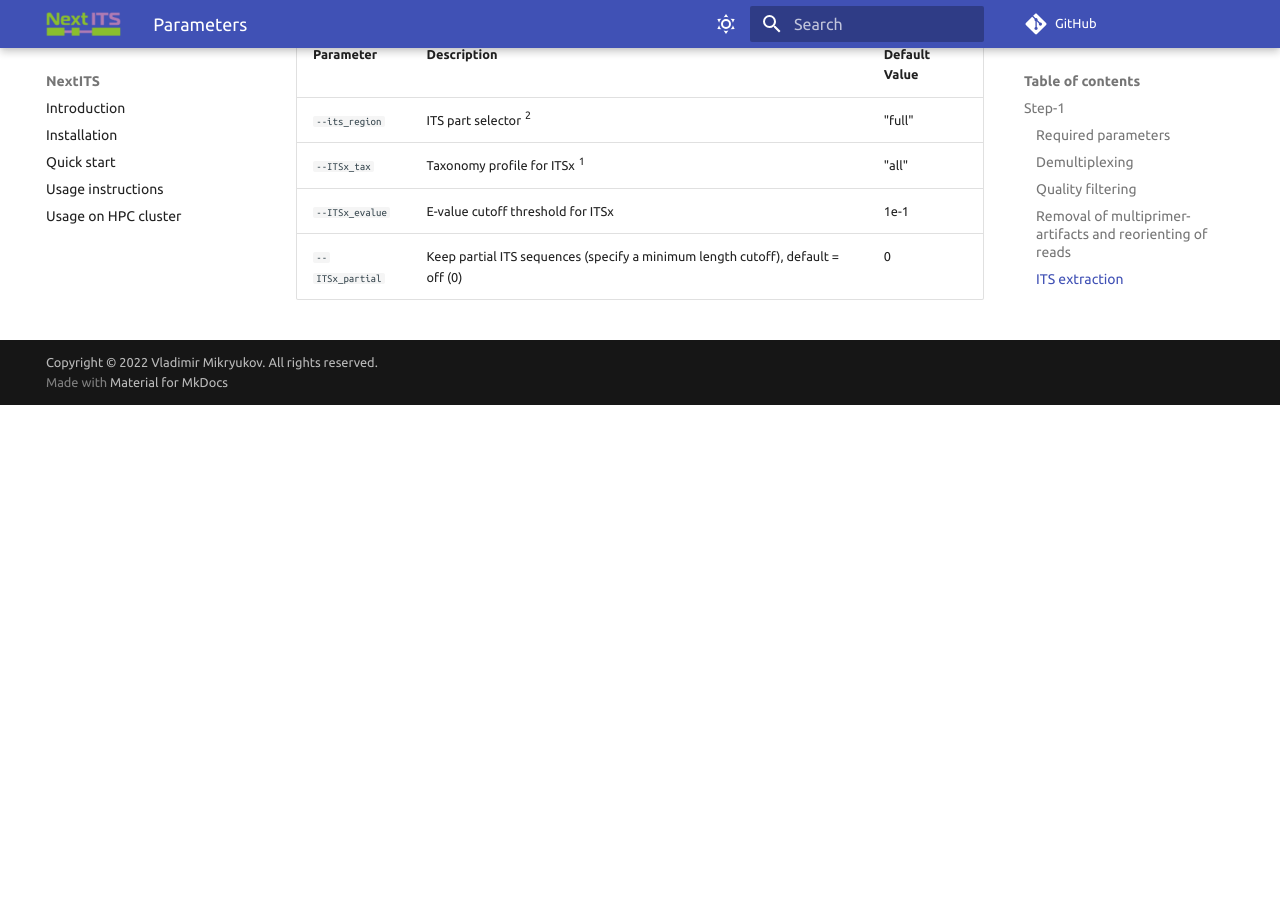
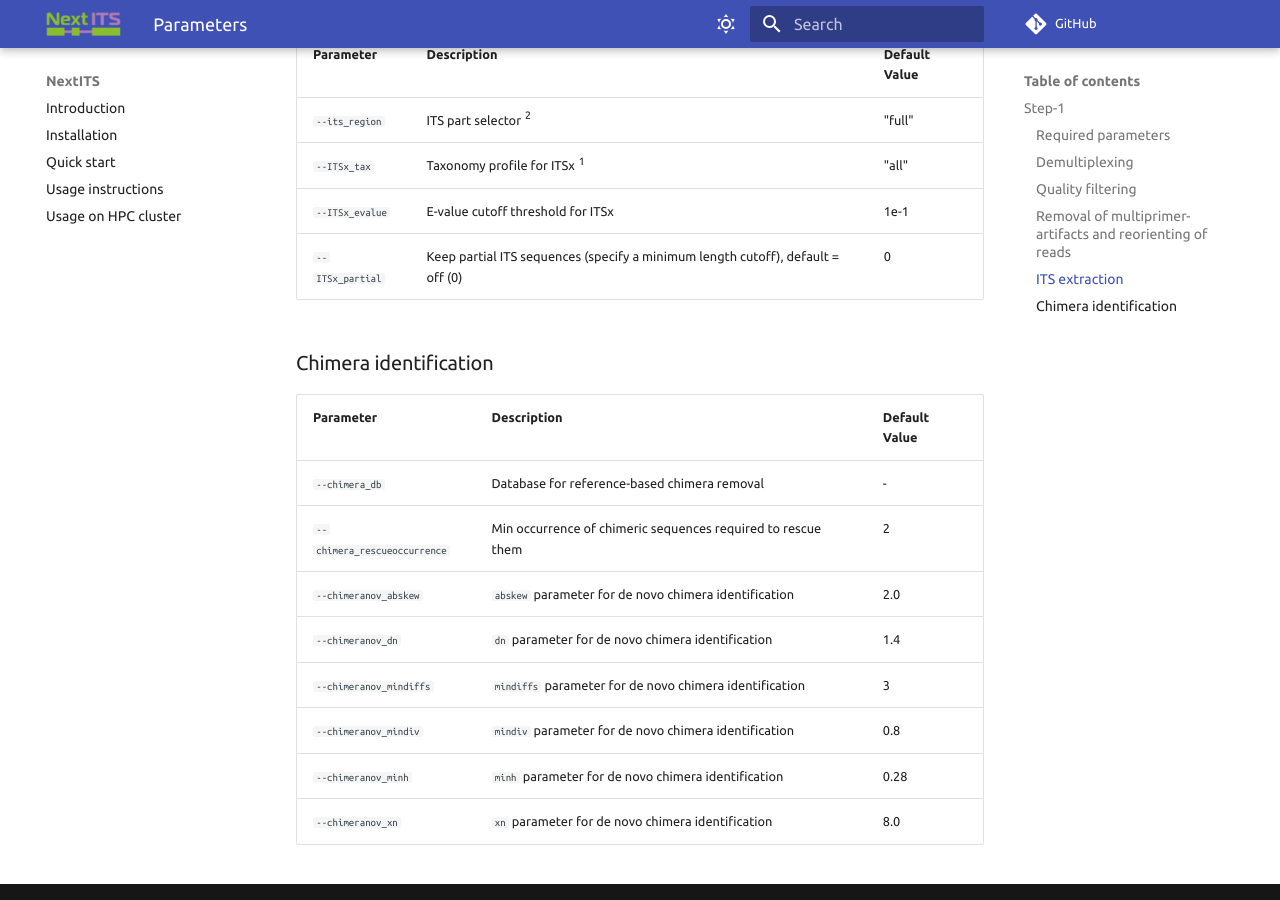
Before and after one commit to Next-ITS/nextits.github.io, an MkDocs documentation site: the page built from docs/parameters.md, in a window 1280 px wide and 900 px high, scrolled down 2008 px. Built offline with MkDocs 1.6.1 and Material for MkDocs 9.7.7, drawn with Linux system fonts in a browser that asks for light colours; comment, search, counter and statistics services are not loaded; before the commit the page ends 2413 px from its top, so only the background shows below that.

Commit message:
step-1, chimeras

```diff
--- a/docs/parameters.md
+++ b/docs/parameters.md
@@ -65,3 +65,16 @@ In addition to this, individual processes within the pipeline can be fine-tuned
 | `--ITSx_tax`     | Taxonomy profile for ITSx ^1^                                                   | "all"         |
 | `--ITSx_evalue`  | E-value cutoff threshold for ITSx                                               | 1e-1          |
 | `--ITSx_partial` | Keep partial ITS sequences (specify a minimum length cutoff), default = off (0) | 0             |
+
+### Chimera identification
+
+| Parameter                       | Description                                                                      | Default Value |
+|---------------------------------|----------------------------------------------------------------------------------|---------------|
+| `--chimera_db`                  | Database for reference-based chimera removal                                     | -             |
+| `--chimera_rescueoccurrence`    | Min occurrence of chimeric sequences required to rescue them                     | 2             |
+| `--chimeranov_abskew`           | `abskew` parameter for de novo chimera identification                            | 2.0           |
+| `--chimeranov_dn`               | `dn` parameter for de novo chimera identification                                | 1.4           |
+| `--chimeranov_mindiffs`         | `mindiffs` parameter for de novo chimera identification                          | 3             |
+| `--chimeranov_mindiv`           | `mindiv` parameter for de novo chimera identification                            | 0.8           |
+| `--chimeranov_minh`             | `minh` parameter for de novo chimera identification                              | 0.28          |
+| `--chimeranov_xn`               | `xn` parameter for de novo chimera identification                                | 8.0           |
```
